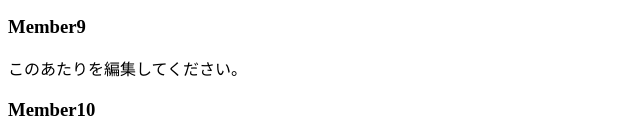
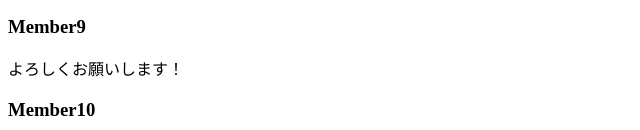
Before and after one commit to dataich/githandson-html, a plain HTML site: page index.html in a window 1280 px wide. Shown: the part 660-790 px from the top of the page, without its empty margins (0-640 px from the left). Drawn offline with Linux system fonts and the light colour scheme.

```diff
--- a/index.html
+++ b/index.html
@@ -42,7 +42,7 @@
   <div class="column last">
     <h3>Member9</h3>
     <!-- このdiv内は自由に編集してOKです。-->
-    このあたりを編集してください。
+    よろしくお願いします！
   </div>
   <div class="column">
     <h3>Member10</h3>
```
